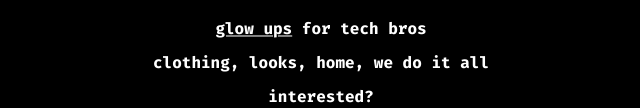
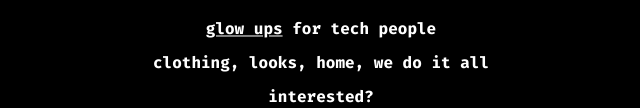
Before and after one commit to endingwithali/build-a-swe, a plain HTML site: page index.html in a window 1280 px wide. Shown: the part 522-630 px from the top of the page, without its empty margins (319-959 px from the left). Drawn offline with Linux system fonts and the light colour scheme.

```diff
--- a/index.html
+++ b/index.html
@@ -58,7 +58,7 @@ window.onfocus = function() {
       </article>
       <div class="info">
         <h1>build-a-swe</h1>
-        <h2><a href="https://www.urbandictionary.com/define.php?term=Glow%20Up">glow ups</a> for tech bros</h2>
+        <h2><a href="https://www.urbandictionary.com/define.php?term=Glow%20Up">glow ups</a> for tech people</h2>
         <h2>clothing, looks, home, we do it all</h2>
         <h2>interested?</h2>
         <h2>email glowupasaservice@gmail.com</h2>
```
